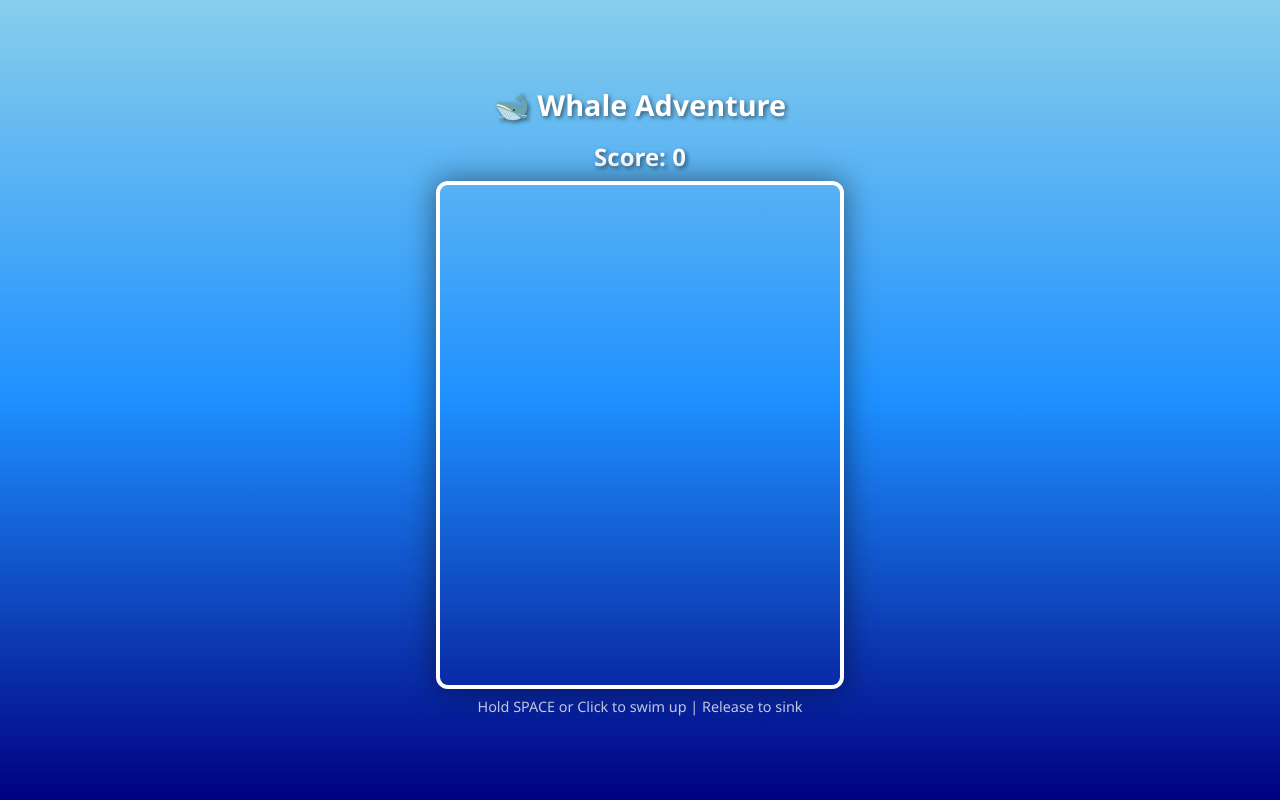
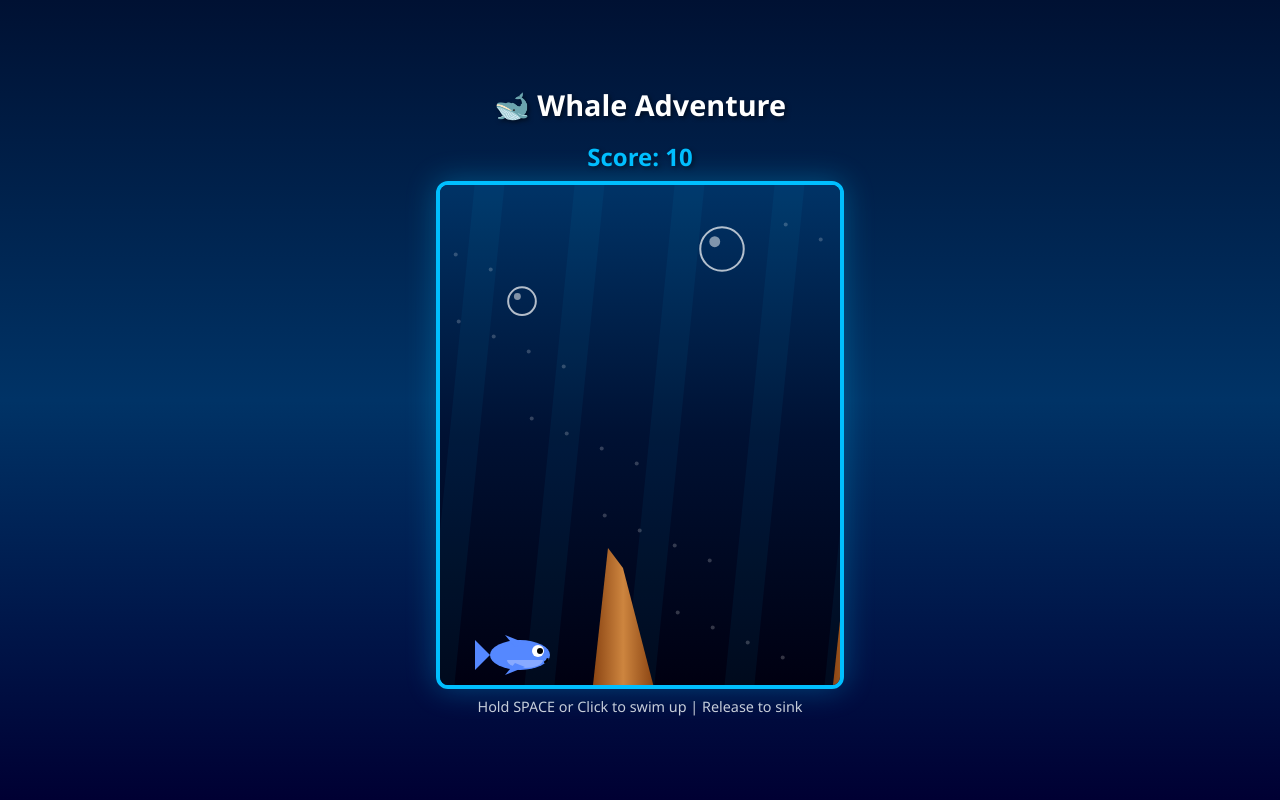
Before and after one commit to sirusclaws-web/simpleGames, a plain HTML site: page whale.html in a window 1280 px wide. Both pictures are taken after a click on the button "Start Game". Drawn offline with Linux system fonts and the light colour scheme.

Commit message:
Fix whale visibility - more colorful whale

```diff
--- a/whale.html
+++ b/whale.html
@@ -12,7 +12,7 @@
         }
 
         body {
-            background: linear-gradient(to bottom, #87CEEB 0%, #1e90ff 50%, #000080 100%);
+            background: linear-gradient(to bottom, #001133, #003366, #000033);
             min-height: 100vh;
             display: flex;
             flex-direction: column;
@@ -32,10 +32,10 @@
 
         #game-container {
             position: relative;
-            border: 4px solid #fff;
+            border: 4px solid #00bfff;
             border-radius: 12px;
             overflow: hidden;
-            box-shadow: 0 0 30px rgba(0,0,0,0.5);
+            box-shadow: 0 0 30px rgba(0,191,255,0.3);
         }
 
         canvas {
@@ -44,7 +44,7 @@
         }
 
         #score {
-            color: #fff;
+            color: #00bfff;
             font-size: 1.5rem;
             font-weight: bold;
             margin: 0.5rem 0;
@@ -57,13 +57,13 @@
             margin-top: 0.5rem;
         }
 
-        #start-screen {
+        #start-screen, #game-over {
             position: absolute;
             top: 0;
             left: 0;
             width: 100%;
             height: 100%;
-            background: rgba(0,0,0,0.7);
+            background: rgba(0,0,0,0.8);
             display: flex;
             flex-direction: column;
             align-items: center;
@@ -71,12 +71,25 @@
             color: #fff;
         }
 
-        #start-screen h2 {
+        #game-over {
+            display: none;
+        }
+
+        #game-over.show {
+            display: flex;
+        }
+
+        #start-screen h2, #game-over h2 {
             font-size: 2rem;
+            margin-bottom: 1rem;
+            color: #00bfff;
+        }
+
+        #start-screen p {
             margin-bottom: 1rem;
         }
 
-        #start-btn {
+        .btn {
             padding: 1rem 2rem;
             font-size: 1.2rem;
             background: #00bfff;
@@ -88,38 +101,15 @@
             transition: all 0.2s;
         }
 
-        #start-btn:hover {
+        .btn:hover {
             transform: scale(1.1);
             box-shadow: 0 0 20px #00bfff;
-        }
-
-        #game-over {
-            position: absolute;
-            top: 0;
-            left: 0;
-            width: 100%;
-            height: 100%;
-            background: rgba(0,0,0,0.8);
-            display: none;
-            flex-direction: column;
-            align-items: center;
-            justify-content: center;
-            color: #fff;
-        }
-
-        #game-over.show {
-            display: flex;
-        }
-
-        #game-over h2 {
-            font-size: 2.5rem;
-            color: #ff4757;
-            margin-bottom: 0.5rem;
         }
 
         #final-score {
             font-size: 1.5rem;
             margin-bottom: 1.5rem;
+            color: #ff6b6b;
         }
     </style>
 </head>
@@ -131,13 +121,12 @@
         <div id="start-screen">
             <h2>🐋 Dive Deep!</h2>
             <p>Avoid obstacles & collect bubbles!</p>
-            <br>
-            <button id="start-btn">Start Game</button>
+            <button class="btn" id="start-btn">Start Game</button>
         </div>
         <div id="game-over">
-            <h2>Game Over!</h2>
+            <h2>💥 Game Over!</h2>
             <div id="final-score">Score: 0</div>
-            <button id="start-btn" onclick="startGame()">Play Again</button>
+            <button class="btn" onclick="startGame()">Play Again</button>
         </div>
     </div>
     <div id="instructions">Hold SPACE or Click to swim up | Release to sink</div>
@@ -153,7 +142,7 @@
         const WIDTH = canvas.width;
         const HEIGHT = canvas.height;
 
-        let whale = { x: 80, y: 250, width: 50, height: 30, vy: 0 };
+        let whale = { x: 80, y: 250, vy: 0 };
         let obstacles = [];
         let bubbles = [];
         let score = 0;
@@ -162,40 +151,71 @@
         let frameCount = 0;
         let keysPressed = false;
 
-        // Draw whale
         function drawWhale() {
+            const x = whale.x;
+            const y = whale.y;
+
             ctx.save();
-            ctx.translate(whale.x, whale.y);
+            ctx.translate(x, y);
+
+            // Angle based on velocity
+            const angle = Math.min(Math.max(whale.vy * 0.1, -0.4), 0.4);
+            ctx.rotate(angle);
 
             // Tail
-            ctx.fillStyle = '#4169e1';
+            ctx.fillStyle = '#5588ff';
             ctx.beginPath();
-            ctx.moveTo(-25, 0);
-            ctx.lineTo(-35, -10);
-            ctx.lineTo(-35, 10);
+            ctx.moveTo(-30, 0);
+            ctx.lineTo(-45, -15);
+            ctx.lineTo(-45, 15);
             ctx.closePath();
             ctx.fill();
 
             // Body
-            ctx.fillStyle = '#4169e1';
+            ctx.fillStyle = '#5588ff';
             ctx.beginPath();
-            ctx.ellipse(0, 0, 25, 12, 0, 0, Math.PI * 2);
+            ctx.ellipse(0, 0, 30, 15, 0, 0, Math.PI * 2);
             ctx.fill();
 
-            // Belly
-            ctx.fillStyle = '#6495ed';
+            // Underbelly
+            ctx.fillStyle = '#88aaff';
             ctx.beginPath();
-            ctx.ellipse(5, 3, 15, 6, 0, 0, Math.PI);
+            ctx.ellipse(5, 5, 18, 8, 0, 0, Math.PI);
             ctx.fill();
 
-            // Eye
-            ctx.fillStyle = '#fff';
+            // Eye (white)
+            ctx.fillStyle = '#ffffff';
             ctx.beginPath();
-            ctx.arc(15, -3, 5, 0, Math.PI * 2);
+            ctx.arc(18, -4, 6, 0, Math.PI * 2);
             ctx.fill();
-            ctx.fillStyle = '#000';
+
+            // Pupil (black)
+            ctx.fillStyle = '#000000';
             ctx.beginPath();
-            ctx.arc(17, -3, 2, 0, Math.PI * 2);
+            ctx.arc(20, -4, 3, 0, Math.PI * 2);
+            ctx.fill();
+
+            // Smile
+            ctx.strokeStyle = '#000000';
+            ctx.lineWidth = 2;
+            ctx.beginPath();
+            ctx.arc(22, 2, 6, 0.2, 1.2);
+            ctx.stroke();
+
+            // Fins
+            ctx.fillStyle = '#5588ff';
+            ctx.beginPath();
+            ctx.moveTo(-5, 8);
+            ctx.lineTo(-15, 20);
+            ctx.lineTo(5, 12);
+            ctx.closePath();
+            ctx.fill();
+
+            ctx.beginPath();
+            ctx.moveTo(-5, -8);
+            ctx.lineTo(-15, -20);
+            ctx.lineTo(5, -12);
+            ctx.closePath();
             ctx.fill();
 
             ctx.restore();
@@ -203,18 +223,18 @@
 
         function drawObstacles() {
             obstacles.forEach(obs => {
-                // Coral/rocks
-                const gradient = ctx.createLinearGradient(obs.x, 0, obs.x + obs.width, 0);
-                gradient.addColorStop(0, '#8b4513');
-                gradient.addColorStop(0.5, '#cd853f');
-                gradient.addColorStop(1, '#8b4513');
+                // Rock gradient
+                const gradient = ctx.createLinearGradient(obs.x, obs.y, obs.x + obs.width, obs.y);
+                gradient.addColorStop(0, '#8B4513');
+                gradient.addColorStop(0.5, '#CD853F');
+                gradient.addColorStop(1, '#8B4513');
                 ctx.fillStyle = gradient;
 
                 ctx.beginPath();
-                ctx.moveTo(obs.x, obs.y);
-                ctx.lineTo(obs.x + 20, obs.y - obs.height);
-                ctx.lineTo(obs.x + obs.width - 10, obs.y - obs.height + 10);
-                ctx.lineTo(obs.x + obs.width, obs.y);
+                ctx.moveTo(obs.x, HEIGHT);
+                ctx.lineTo(obs.x + 15, obs.y);
+                ctx.lineTo(obs.x + 30, obs.y + 20);
+                ctx.lineTo(obs.x + obs.width, HEIGHT);
                 ctx.closePath();
                 ctx.fill();
             });
@@ -222,39 +242,56 @@
 
         function drawBubbles() {
             bubbles.forEach(b => {
-                ctx.strokeStyle = 'rgba(255,255,255,0.6)';
+                ctx.strokeStyle = 'rgba(255,255,255,0.7)';
                 ctx.lineWidth = 2;
                 ctx.beginPath();
                 ctx.arc(b.x, b.y, b.size, 0, Math.PI * 2);
                 ctx.stroke();
 
-                // Shine
-                ctx.fillStyle = 'rgba(255,255,255,0.3)';
+                // Shine spot
+                ctx.fillStyle = 'rgba(255,255,255,0.5)';
                 ctx.beginPath();
-                ctx.arc(b.x - b.size/3, b.y - b.size/3, b.size/3, 0, Math.PI * 2);
+                ctx.arc(b.x - b.size/3, b.y - b.size/3, b.size/4, 0, Math.PI * 2);
                 ctx.fill();
             });
         }
 
-        function draw() {
-            // Clear with gradient from surface to deep sea
+        function drawBackground() {
+            // Deep sea gradient
             const gradient = ctx.createLinearGradient(0, 0, 0, HEIGHT);
-            gradient.addColorStop(0, '#00bfff');
-            gradient.addColorStop(0.3, '#1e90ff');
-            gradient.addColorStop(1, '#000080');
+            gradient.addColorStop(0, '#003366');
+            gradient.addColorStop(0.5, '#001133');
+            gradient.addColorStop(1, '#000011');
             ctx.fillStyle = gradient;
-            ctx.fillRect(0, 0, WIDTH, height);
+            ctx.fillRect(0, 0, WIDTH, HEIGHT);
 
-            // Draw bubbles in background
+            // Light rays from surface
+            ctx.fillStyle = 'rgba(0,191,255,0.05)';
             for (let i = 0; i < 5; i++) {
-                const bx = (frameCount * 2 + i * 80) % WIDTH;
-                const by = ((frameCount + i * 50) * 0.5 + i * 100) % HEIGHT;
-                ctx.fillStyle = 'rgba(255,255,255,0.15)';
+                const x = (i * 100 + frameCount * 0.5) % (WIDTH + 100) - 50;
                 ctx.beginPath();
-                ctx.arc(bx, by, 3, 0, Math.PI * 2);
+                ctx.moveTo(x, 0);
+                ctx.lineTo(x + 30, 0);
+                ctx.lineTo(x - 20, HEIGHT);
+                ctx.lineTo(x - 50, HEIGHT);
+                ctx.closePath();
                 ctx.fill();
             }
 
+            // Floating particles
+            ctx.fillStyle = 'rgba(255,255,255,0.2)';
+            for (let i = 0; i < 20; i++) {
+                const px = (i * 73 + frameCount * 0.3) % WIDTH;
+                const py = (i * 97 + frameCount * 0.5) % HEIGHT;
+                ctx.beginPath();
+                ctx.arc(px, py, 2, 0, Math.PI * 2);
+                ctx.fill();
+            }
+        }
+
+        function draw() {
+            ctx.clearRect(0, 0, WIDTH, HEIGHT);
+            drawBackground();
             drawBubbles();
             drawObstacles();
             drawWhale();
@@ -263,78 +300,84 @@
         function update() {
             // Whale physics
             if (keysPressed) {
-                whale.vy -= 0.5;
+                whale.vy -= 0.6;
             } else {
-                whale.vy += 0.25;
+                whale.vy += 0.3;
             }
 
-            whale.vy = Math.max(-6, Math.min(6, whale.vy));
+            whale.vy = Math.max(-8, Math.min(8, whale.vy));
             whale.y += whale.vy;
 
-            // Boundaries
-            if (whale.y < 20) {
-                whale.y = 20;
+            // Top/bottom bounds (sea floor and surface)
+            if (whale.y < 30) {
+                whale.y = 30;
                 whale.vy = 0;
             }
-            if (whale.y > HEIGHT - 20) {
-                whale.y = HEIGHT - 20;
+            if (whale.y > HEIGHT - 30) {
+                whale.y = HEIGHT - 30;
                 whale.vy = 0;
             }
 
-            // Spawn obstacles
-            if (frameCount % 90 === 0) {
-                const height = 50 + Math.random() * 100;
+            // Spawn coral obstacles
+            if (frameCount % 80 === 0) {
+                const height = 60 + Math.random() * 120;
                 obstacles.push({
-                    x: WIDTH,
-                    y: HEIGHT,
-                    width: 40,
+                    x: WIDTH + 20,
+                    y: HEIGHT - height,
+                    width: 50 + Math.random() * 30,
                     height: height
                 });
             }
 
-            // Spawn bubbles (points)
-            if (frameCount % 120 === 0) {
+            // Spawn bubbles
+            if (frameCount % 100 === 0) {
                 bubbles.push({
-                    x: WIDTH,
-                    y: 50 + Math.random() * (HEIGHT - 100),
-                    size: 15
+                    x: WIDTH + 20,
+                    y: 50 + Math.random() * (HEIGHT - 150),
+                    size: 12 + Math.random() * 10
                 });
             }
 
             // Move obstacles
-            obstacles.forEach((obs, i) => {
-                obs.x -= 3 + score * 0.001;
+            for (let i = obstacles.length - 1; i >= 0; i--) {
+                const obs = obstacles[i];
+                obs.x -= 3 + score * 0.0005;
 
-                // Collision
-                if (whale.x + 20 > obs.x && whale.x - 20 < obs.x + obs.width &&
-                    whale.y - 8 < obs.y && whale.y + 8 > obs.y - obs.height) {
+                // Collision with whale
+                const whX = whale.x;
+                const whY = whale.y;
+                if (whX + 20 > obs.x && whX - 20 < obs.x + obs.width &&
+                    whY - 10 < obs.y && whY + 10 > obs.y - obs.height) {
                     endGame();
+                    return;
                 }
 
                 if (obs.x + obs.width < 0) {
                     obstacles.splice(i, 1);
                     score += 10;
-                    scoreEl.textContent = `Score: ${score}`;
+                    scoreEl.textContent = 'Score: ' + score;
                 }
-            });
+            }
 
-            // Move bubbles
-            bubbles.forEach((b, i) => {
+            // Move and collect bubbles
+            for (let i = bubbles.length - 1; i >= 0; i--) {
+                const b = bubbles[i];
                 b.x -= 2;
 
-                // Collect
+                // Check collection
                 const dx = whale.x - b.x;
                 const dy = whale.y - b.y;
-                if (Math.sqrt(dx*dx + dy*dy) < b.size + 20) {
+                if (Math.sqrt(dx*dx + dy*dy) < b.size + 25) {
                     bubbles.splice(i, 1);
                     score += 50;
-                    scoreEl.textContent = `Score: ${score}`;
+                    scoreEl.textContent = 'Score: ' + score;
+                    continue;
                 }
 
                 if (b.x + b.size < 0) {
                     bubbles.splice(i, 1);
                 }
-            });
+            }
 
             frameCount++;
         }
@@ -343,11 +386,13 @@
             if (!gameRunning) return;
             update();
             draw();
-            gameLoop = requestAnimationFrame(gameLoopFn);
+            if (gameRunning) {
+                gameLoop = requestAnimationFrame(gameLoopFn);
+            }
         }
 
         function startGame() {
-            whale = { x: 80, y: 250, width: 50, height: 30, vy: 0 };
+            whale = { x: 80, y: 250, vy: 0 };
             obstacles = [];
             bubbles = [];
             score = 0;
@@ -362,12 +407,12 @@
         function endGame() {
             gameRunning = false;
             cancelAnimationFrame(gameLoop);
-            finalScoreEl.textContent = `Score: ${score}`;
+            finalScoreEl.textContent = 'Score: ' + score;
             gameOverScreen.classList.add('show');
         }
 
-        // Controls
-        document.addEventListener('keydown', e => {
+        // Controls - Keyboard
+        document.addEventListener('keydown', function(e) {
             if (e.code === 'Space') {
                 e.preventDefault();
                 keysPressed = true;
@@ -375,36 +420,39 @@
             }
         });
 
-        document.addEventListener('keyup', e => {
+        document.addEventListener('keyup', function(e) {
             if (e.code === 'Space') {
                 keysPressed = false;
             }
         });
 
-        document.addEventListener('mousedown', () => {
+        // Controls - Mouse
+        document.addEventListener('mousedown', function() {
             keysPressed = true;
         });
 
-        document.addEventListener('mouseup', () => {
+        document.addEventListener('mouseup', function() {
             keysPressed = false;
         });
 
-        // Touch support
-        document.addEventListener('touchstart', (e) => {
+        // Controls - Touch
+        document.addEventListener('touchstart', function(e) {
             e.preventDefault();
             keysPressed = true;
             if (!gameRunning) startGame();
         });
 
-        document.addEventListener('touchend', (e) => {
+        document.addEventListener('touchend', function(e) {
             e.preventDefault();
             keysPressed = false;
         });
 
         document.getElementById('start-btn').addEventListener('click', startGame);
 
-        // Initial draw
-        draw();
+        // Wait for page to load fully
+        window.onload = function() {
+            draw();
+        };
     </script>
 </body>
 </html>
```
